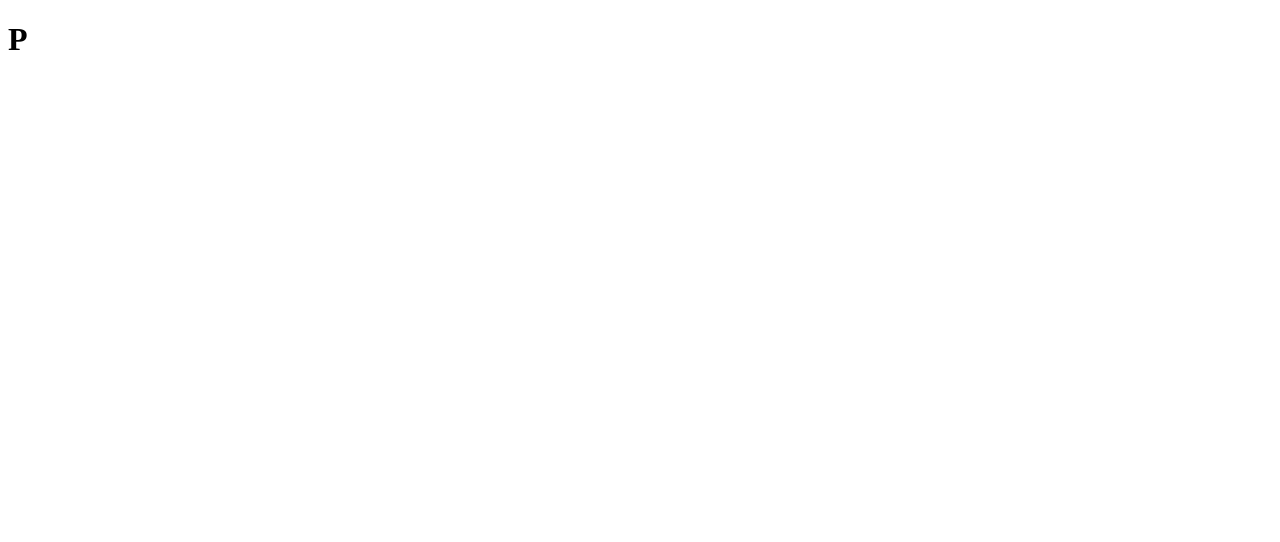
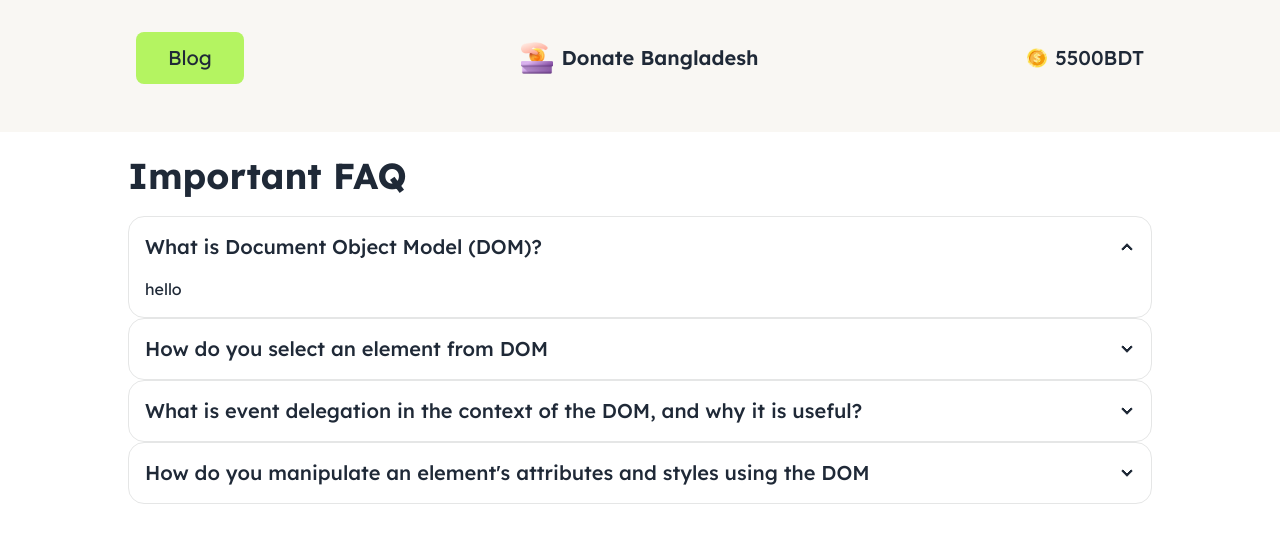
Before and after one commit to MMSFarsi/Assignment-05, a plain HTML site: page blog.html in a window 1280 px wide. Drawn offline with nearby package versions, Linux system fonts and the light colour scheme.

Commit message:
faq added

```diff
--- a/blog.html
+++ b/blog.html
@@ -4,8 +4,73 @@
     <meta charset="UTF-8">
     <meta name="viewport" content="width=device-width, initial-scale=1.0">
     <title>Blog</title>
+    <link href="https://cdn.jsdelivr.net/npm/daisyui@4.12.10/dist/full.min.css" rel="stylesheet" type="text/css" />
+    <script src="https://cdn.tailwindcss.com"></script>
+    <style>
+        @import url('https://fonts.googleapis.com/css2?family=Lexend:wght@100..900&display=swap');
+        body{
+            font-family: "Lexend", sans-serif;
+        }
+        </style>
 </head>
 <body>
-    <h1>P</h1>
+    <header class="">
+        <!-- Navbar Start -->
+
+        <div class="container mx-auto lg:px-32 px-0 pt-6  bg-[#F9F7F3] pb-10  ">
+            <div class="navbar  ">
+                <div class="navbar-start">
+                  <a href="blog.html" class="bg-[#B4F461] cursor-pointer px-2 lg:px-8 py-3 rounded-lg text-xl">Blog</a>
+                </div>
+                <div class="navbar-center ">
+                    <img class="lg:w-8 w-4 mr-2" src="assets/logo.png" alt="">
+                  <h2 class="lg:text-xl text-[16px] font-semibold">Donate Bangladesh</h2>
+                </div>
+                <div class="navbar-end">
+                  <img class="lg:w-5 w-4 lg:mr-2" src="assets/coin.png" alt="">
+                  <span id="my-balance" class="lg:text-xl text-[16px] font-medium">5500</span>
+                  <span class=" lg:text-xl text-[16px] font-medium">BDT</span>
+                </div>
+              </div>
+        </div>
+
+    </header>
+
+    <main class="container mx-auto lg:px-32 px-1  pt-6">
+
+        <!-- Faq -->
+         <div>
+            <h1 class="text-4xl font-bold mb-5">Important FAQ</h1>
+         </div>
+
+         <div class="collapse collapse-arrow border-base-300 border ">
+            <input type="radio" name="my-accordion-2" checked="checked" />
+            <div class="collapse-title text-xl font-medium">What is Document Object Model (DOM)?</div>
+            <div class="collapse-content">
+              <p>hello</p>
+            </div>
+          </div>
+          <div class="collapse collapse-arrow border-base-300 border ">
+            <input type="radio" name="my-accordion-2" />
+            <div class="collapse-title text-xl font-medium">How do you select an element from DOM</div>
+            <div class="collapse-content">
+              <p>hello</p>
+            </div>
+          </div>
+          <div class="collapse collapse-arrow border-base-300 border ">
+            <input type="radio" name="my-accordion-2" />
+            <div class="collapse-title text-xl font-medium">What is event delegation in the context of the DOM, and why it is useful?</div>
+            <div class="collapse-content">
+              <p>hello</p>
+            </div>
+          </div>
+          <div class="collapse collapse-arrow border-base-300 border ">
+            <input type="radio" name="my-accordion-2" />
+            <div class="collapse-title text-xl font-medium">How do you manipulate an element's attributes and styles using the DOM</div>
+            <div class="collapse-content">
+              <p>hello</p>
+            </div>
+          </div>
+    </main>
 </body>
 </html>
--- a/js/utility.js
+++ b/js/utility.js
@@ -1,4 +1,3 @@
-
 
 function showSectionById(id){
     // Hide All Section
```
Also changed, not shown: index.html (+10 -4 lines).
